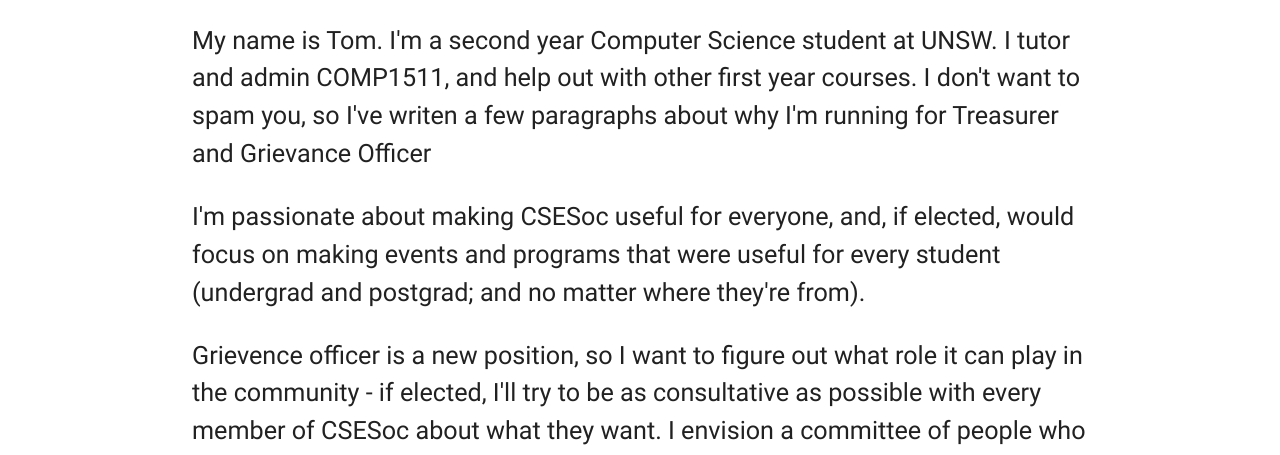
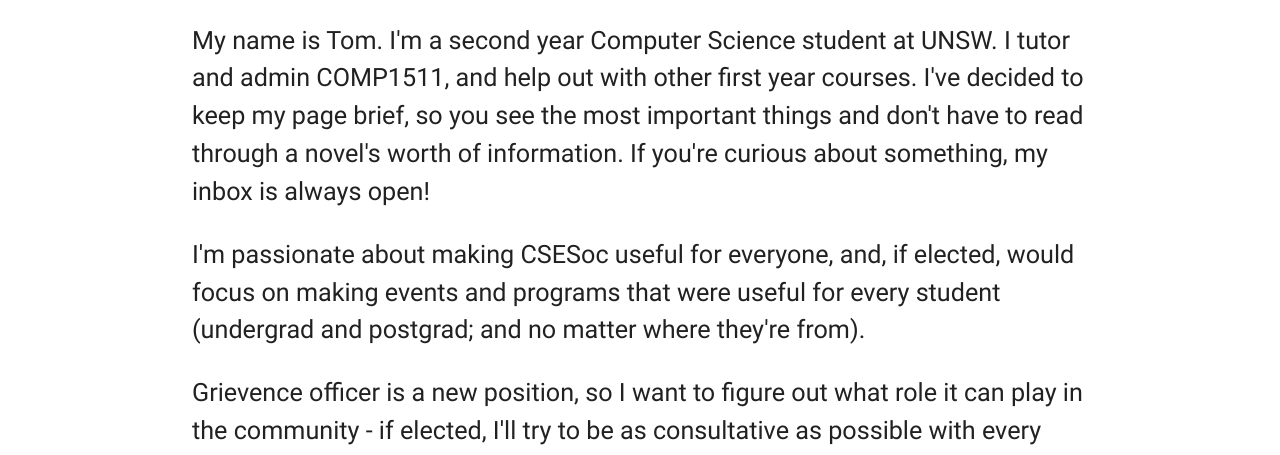
Before and after one commit to tfpk/site, a plain HTML site: page docs/csesoc.html in a window 1280 px wide. Shown: the part 333-788 px from the top of the page. Drawn offline with Linux system fonts and the light colour scheme.

Commit message:
Add even more stuff again, again.

```diff
--- a/docs/csesoc.html
+++ b/docs/csesoc.html
@@ -48,8 +48,10 @@
           <p>
 My name is Tom. I'm a second year Computer Science student at UNSW.
 I tutor and admin COMP1511, and help out with other first year courses.
-I don't want to spam you, so I've writen a few paragraphs about why I'm
-running for Treasurer and Grievance Officer</p>
+I've decided to keep my page brief, so you see the most important things
+and don't have to read through a novel's worth of information. If you're
+curious about something, my inbox is always open!
+</p>
           <p>
 I'm passionate about making CSESoc useful for everyone, and, if elected,
 would focus on making events and programs that were useful for every
@@ -101,7 +103,6 @@ to deal with any mental health or interpersonal issues.
           <p>You can stalk me on <a href="linkedin.com/in/tfpk-">linkedin</a>!</p>
           <p>You can stalk me on <a href="github.com/tfpk">github</a> too!</p>
 
-<p></p>
         </span>
     </div>
 
```
